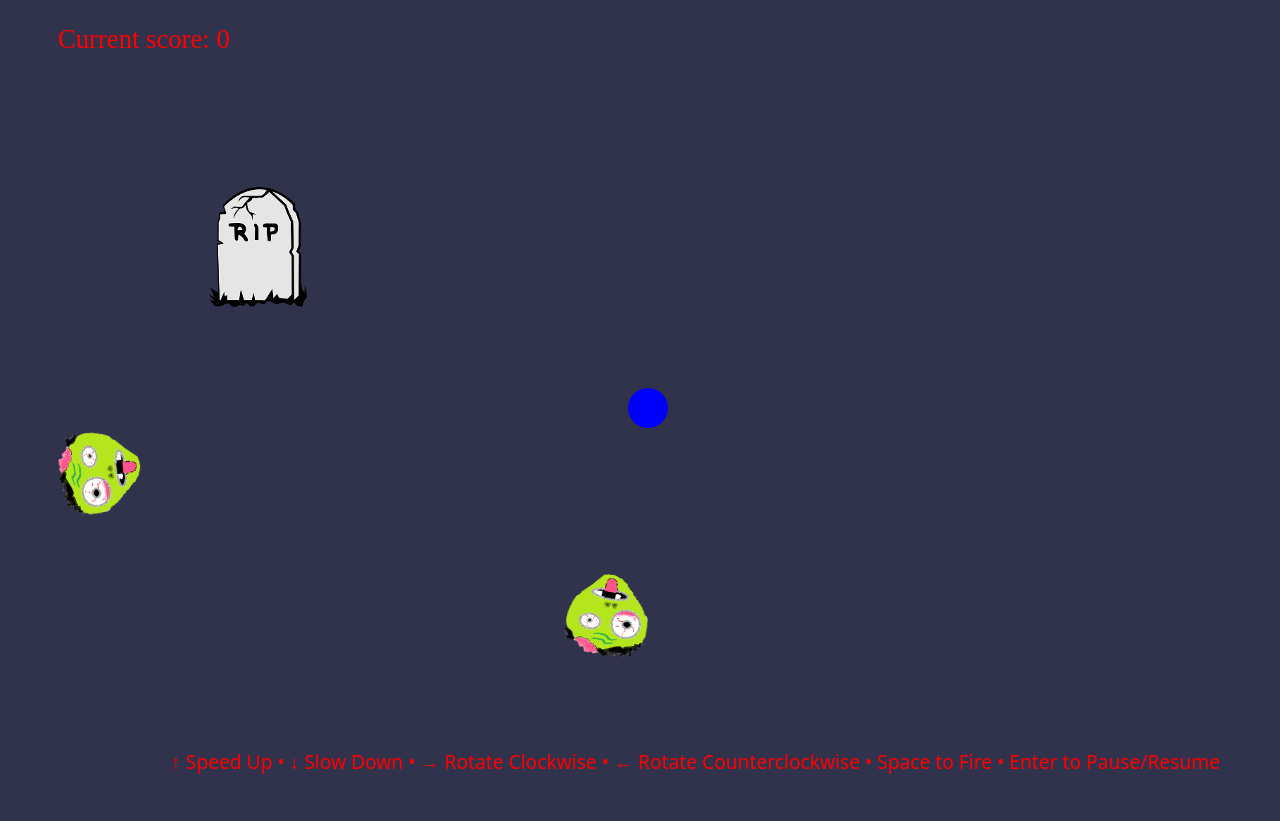
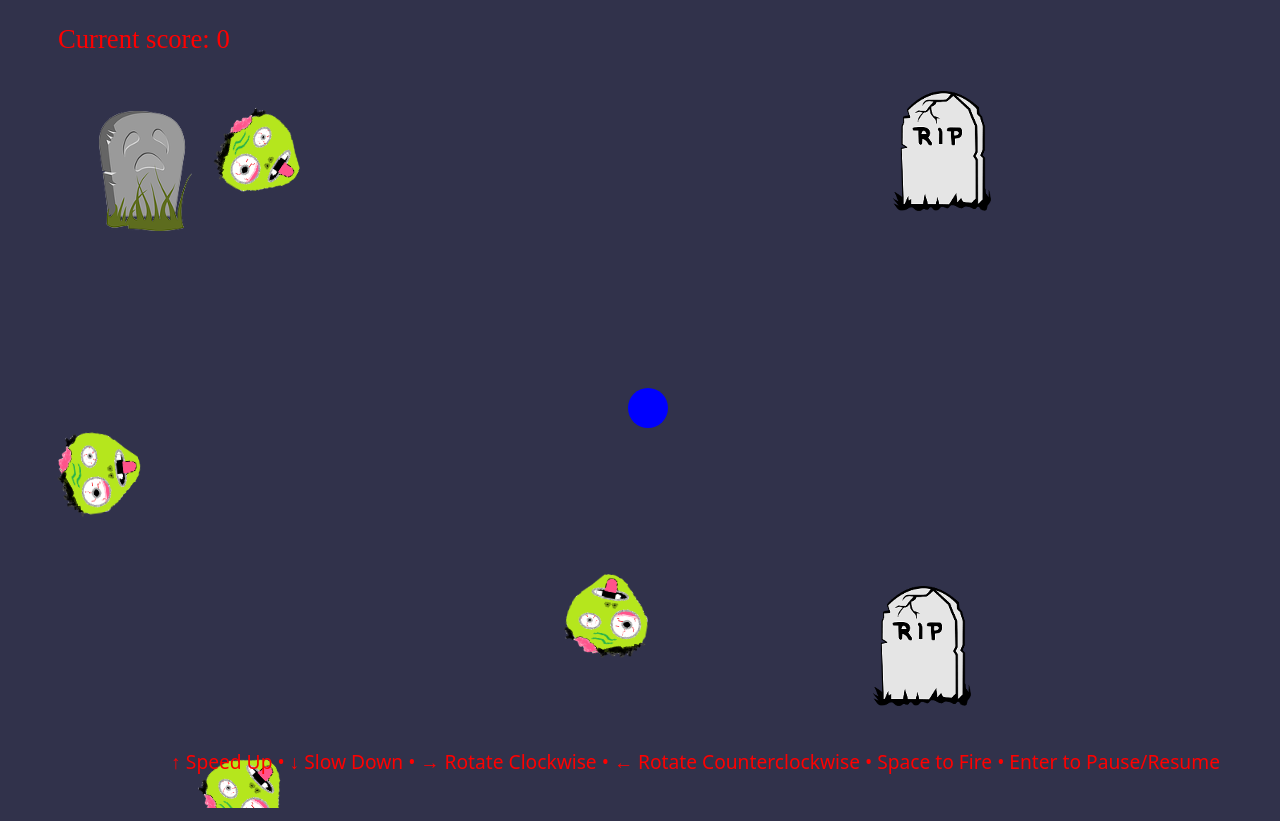
Before and after one commit to whastings/zasteroids, a website: page index.html in a window 1280 px wide. Drawn offline with nearby package versions, Linux system fonts and the light colour scheme; a web font is replaced by a local one.

Commit message:
Base number of zombies on width of user's screen.

```diff
--- a/game.js
+++ b/game.js
@@ -6,15 +6,15 @@
   var Ship = Asteroids.Ship;
 
   var SCORE_X = 50,
-      FPS = 30,
-      NUM_ASTEROIDS = 3;
+      FPS = 30;
 
   var Game = Asteroids.Game = function(context, height, width) {
     this.context = context;
     this.height = height;
     this.width = width;
     this.asteroids = [];
-    this.addAsteroids(NUM_ASTEROIDS);
+    this.calculateNumAsteroids();
+    this.addAsteroids(this.numAsteroids);
     this.ship = new Ship([this.width / 2, this.height / 2]);
     this.bullets = [];
     this.hitAsteroids = 0;
@@ -28,6 +28,10 @@
       asteroids.push(Asteroid.randomAsteroid(this.width, this.height));
     }
     this.asteroids = this.asteroids.concat(asteroids);
+  };
+
+  Game.prototype.calculateNumAsteroids = function() {
+    this.numAsteroids = this.width / 100 / 2;
   };
 
   Game.prototype.cleanUp = function() {
@@ -166,7 +170,7 @@
   };
 
   Game.prototype.resetAsteroids = function() {
-    var asteroidsNeeded = NUM_ASTEROIDS - this.asteroids.length;
+    var asteroidsNeeded = this.numAsteroids - this.asteroids.length;
     if (asteroidsNeeded > 0) {
       this.addAsteroids(asteroidsNeeded);
     }
--- a/index.html
+++ b/index.html
@@ -1,6 +1,7 @@
 <!doctype html>
 <html>
   <head>
+    <title>Zasteroids</title>
     <link rel="stylesheet" href="styles.css" />
     <link href="http://fonts.googleapis.com/css?family=Finger+Paint"
           rel="stylesheet" type="text/css">
```
